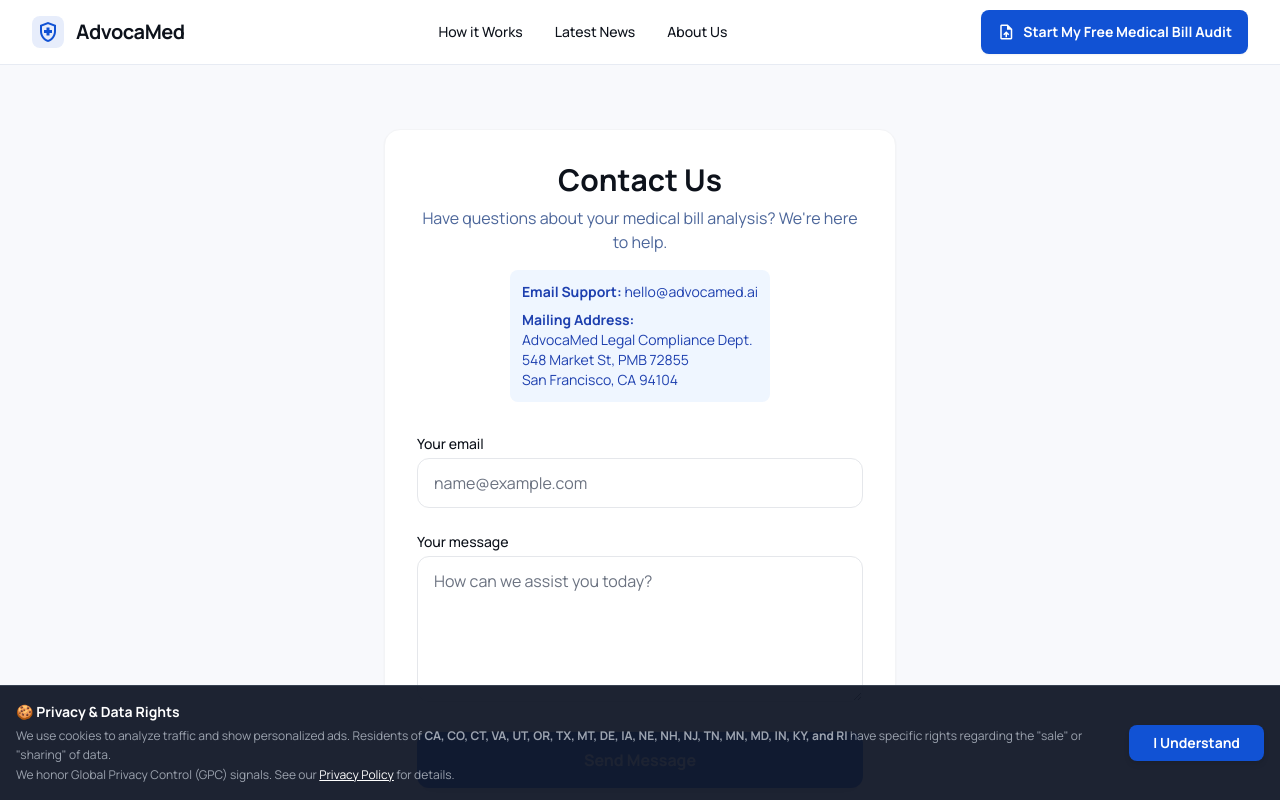
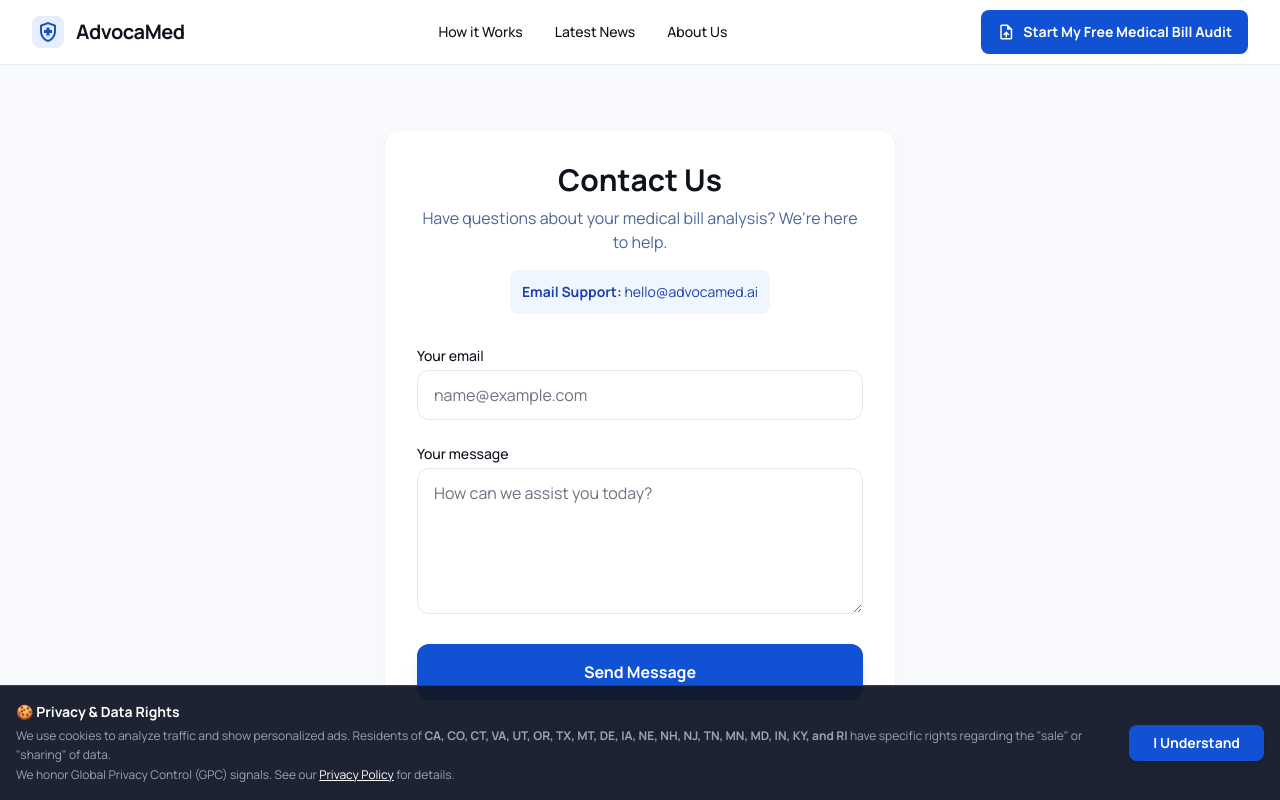
Before and after one commit to gkswjdgb/advocamed-ai, a React (Vite) app in the folder advocamed.ai/: page /contact-us in a window 1280 px wide. Shown: the top 800 px of the page. Built offline with nearby package versions, Linux system fonts and the light colour scheme.

Commit message:
Update ContactUs.tsx

```diff
--- a/advocamed.ai/pages/ContactUs.tsx
+++ b/advocamed.ai/pages/ContactUs.tsx
@@ -16,14 +16,8 @@
             <p className="text-text-secondary-light dark:text-text-secondary-dark mt-2">Have questions about your medical bill analysis? We're here to help.</p>
 
             <div className="mt-4 p-3 bg-blue-50 dark:bg-blue-900/20 rounded-lg inline-block text-left">
-                <p className="text-sm text-blue-800 dark:text-blue-300 mb-2">
+                <p className="text-sm text-blue-800 dark:text-blue-300">
                     <strong>Email Support:</strong> hello@advocamed.ai
-                </p>
-                <p className="text-sm text-blue-800 dark:text-blue-300">
-                    <strong>Mailing Address:</strong><br/>
-                    AdvocaMed Legal Compliance Dept.<br/>
-                    548 Market St, PMB 72855<br/>
-                    San Francisco, CA 94104
                 </p>
             </div>
           </div>
```
